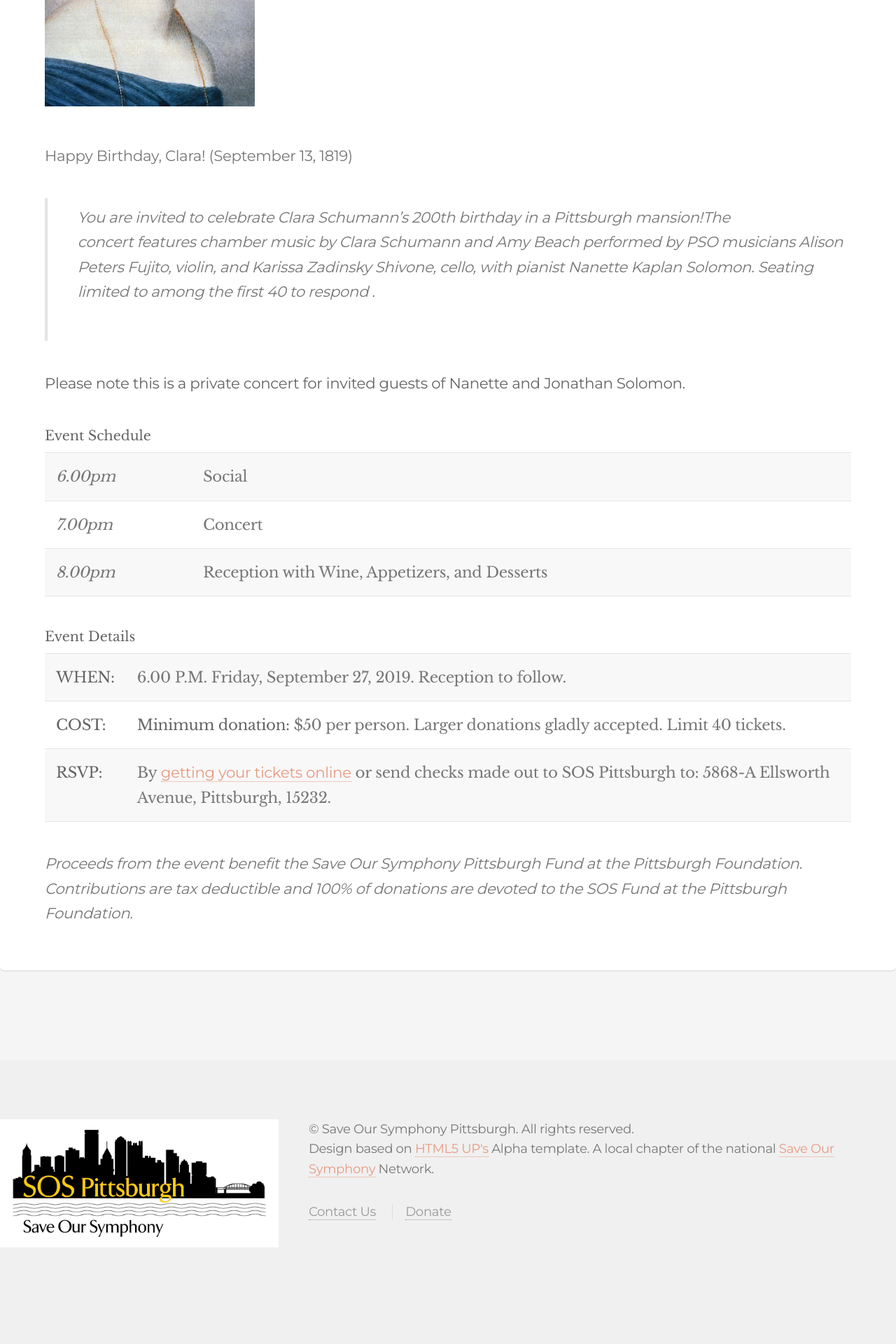
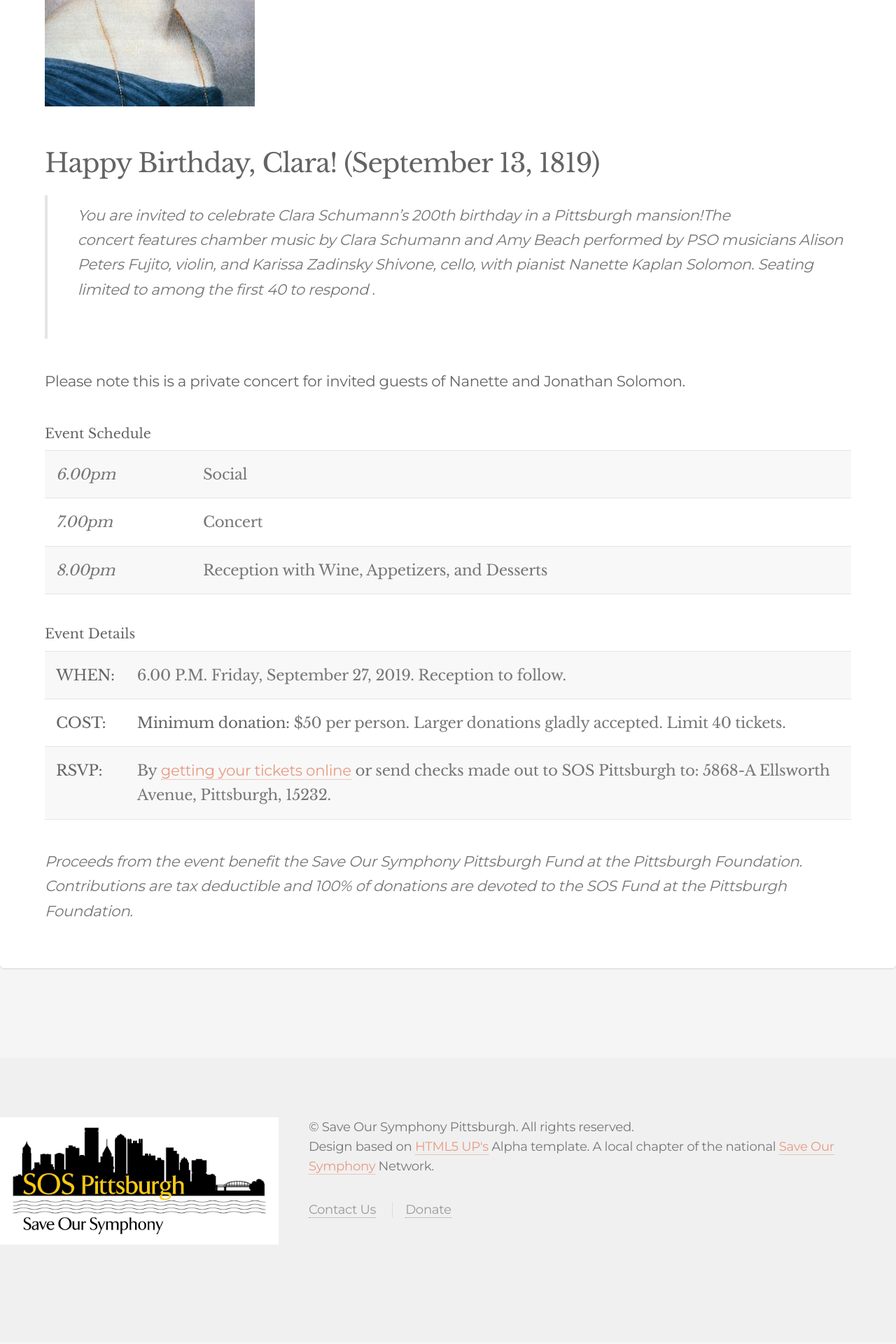
Before and after one commit to daraghbyrne/sospittsburgh, a Jekyll site: the page built from _posts/2019-09-27-rescue-recital-number-14.markdown, in a window 1280 px wide. Shown: the part 834-2754 px from the top of the page at 70% size. Built offline with Jekyll 4.4.1, drawn with Linux system fonts in a browser that asks for light colours; nearby versions of some CDN libraries; library files that are not in the unit come from our copies.

```diff
--- a/_posts/2019-09-27-rescue-recital-number-14.markdown
+++ b/_posts/2019-09-27-rescue-recital-number-14.markdown
@@ -22,7 +22,7 @@ description: Celebrate Clara Schumann’s 200th birthday with a private concert
 
 ![clara-schumann-1819-1896-granger-5bbebd.jpg](/uploads/clara-schumann-1819-1896-granger-5bbebd.jpg)
 
-Happy Birthday, Clara! (September 13, 1819)
+### Happy Birthday, Clara! (September 13, 1819)
 
 > You are invited to celebrate Clara Schumann’s 200th birthday in a Pittsburgh mansion!The concert features chamber music by Clara Schumann and Amy Beach performed by PSO musicians Alison Peters Fujito, violin, and Karissa Zadinsky Shivone, cello, with pianist Nanette Kaplan Solomon. Seating limited to among the first 40 to respond .
 
```
